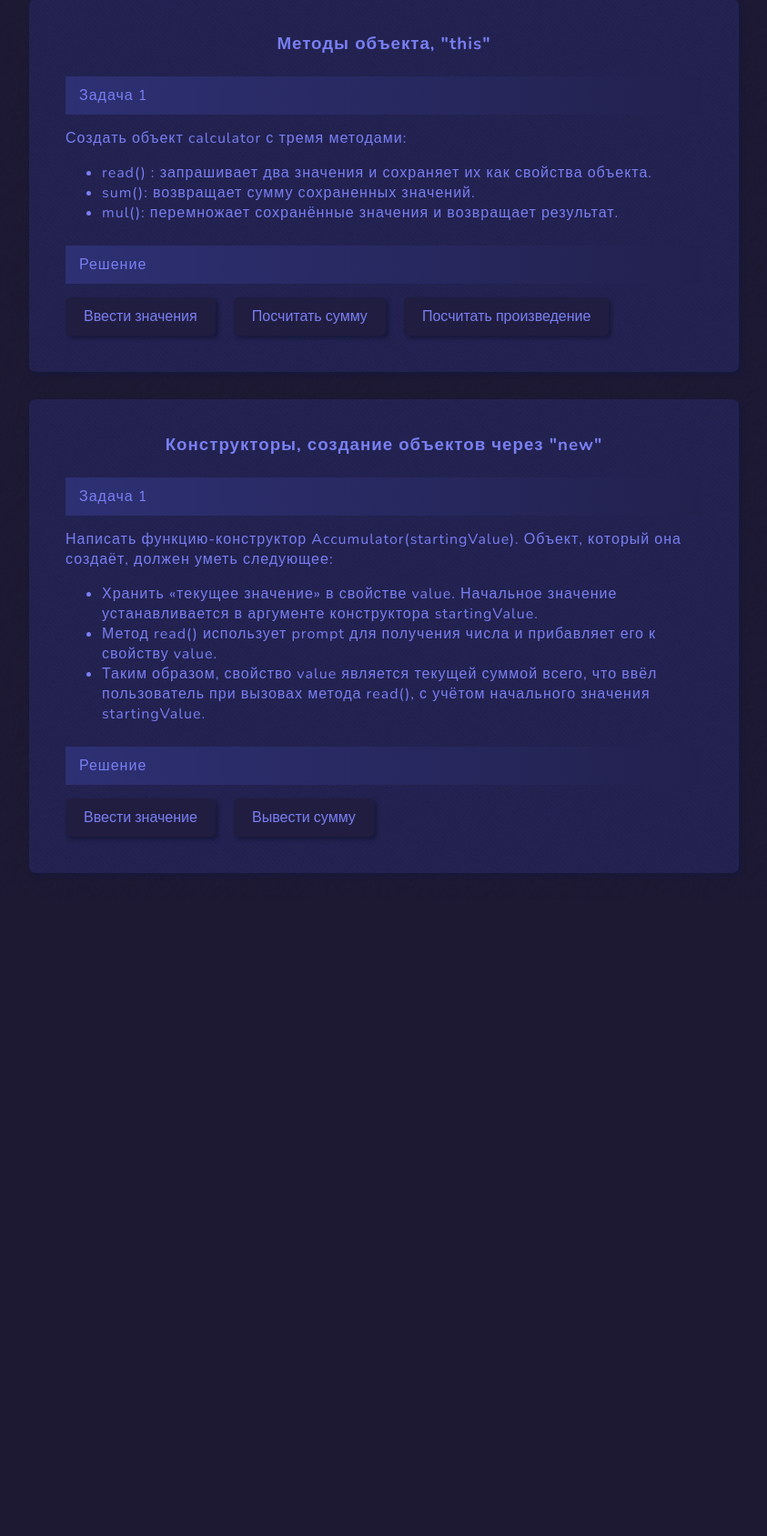
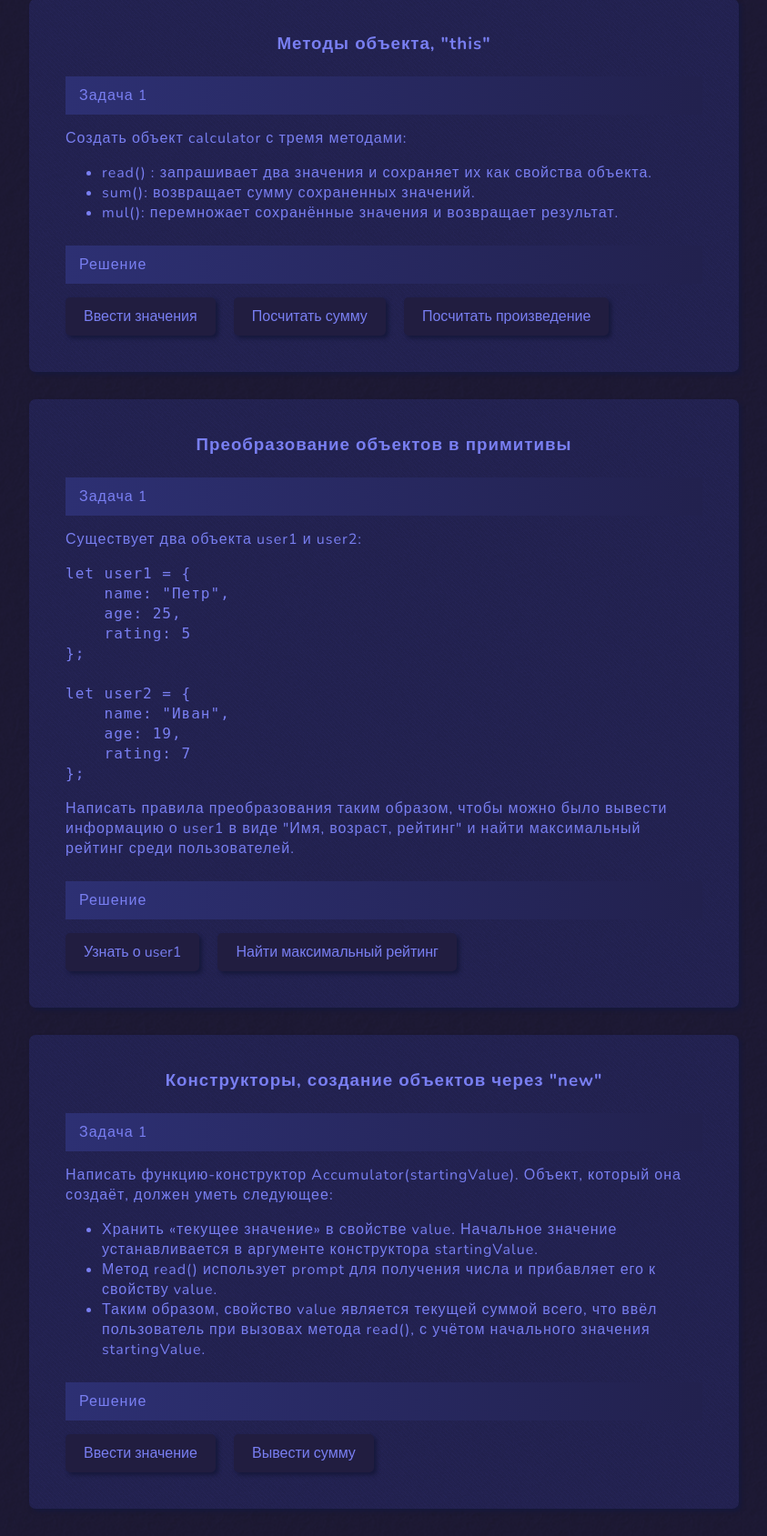
Before and after one commit to pew-rivza/learning, a PHP site: page /Vanilla/Pages/1_Language/Objects_Basics/index.php in a window 1280 px wide. Shown: the part 1050-2739 px from the top of the page at 91% size, without its empty margins (378-1221 px from the left). Before the commit the page ends 2010 px from the top, so only its background shows below. Run offline with PHP 8.4, Linux system fonts and the light colour scheme.

Commit message:
js conversation to primitive theme created

```diff
--- /dev/null
+++ b/Vanilla/Code/1_Language/Objects_Basics/Conversion2Primitive.js
@@ -0,0 +1,23 @@
+'use strict';
+
+let user1 = {
+    name: "Петр",
+    age: 25,
+    rating: 5,
+    [Symbol.toPrimitive]: userToPrimitive
+};
+
+let user2 = {
+    name: "Иван",
+    age: 19,
+    rating: 7,
+    [Symbol.toPrimitive]: userToPrimitive
+};
+
+function userToPrimitive(hint) {
+    return (
+        hint === "string" ?
+            `${this.name}, ${this.age} лет, ★${this.rating}` :
+            this.rating
+    )
+}
--- a/Vanilla/Pages/1_Language/Objects_Basics/index.php
+++ b/Vanilla/Pages/1_Language/Objects_Basics/index.php
@@ -16,7 +16,7 @@ include_once __DIR__ . "/../../common/Menu.php";
         <ul>
             <li><a href="#objects">Объекты</a></li>
             <li><a href="#object-methods">Методы объекта, "this"</a></li>
-            <li><a href="#switch">Преобразование объектов в примитивы</a></li>
+            <li><a href="#conversion-to-primitive">Преобразование объектов в примитивы</a></li>
             <li><a href="#constructors">Конструкторы, создание объектов через "new"</a></li>
         </ul>
     </div>
@@ -24,6 +24,7 @@ include_once __DIR__ . "/../../common/Menu.php";
         <h2>Объекты: основы</h2>
         <? include_once __DIR__ . "/themes/Objects.php"; ?>
         <? include_once __DIR__ . "/themes/ObjectMethods.php"; ?>
+        <? include_once __DIR__ . "/themes/Conversion2Primitive.php"; ?>
         <? include_once __DIR__ . "/themes/Constructors.php"; ?>
     </div>
 </div>
--- /dev/null
+++ b/Vanilla/Pages/1_Language/Objects_Basics/themes/Conversion2Primitive.php
@@ -0,0 +1,41 @@
+<?php
+/**
+ * Created by PhpStorm.
+ * User: Katrin
+ * Date: 29.04.2020
+ * Time: 22:33
+ */
+?>
+
+<script src="/Vanilla/Code/1_Language/Objects_Basics/Conversion2Primitive.js"></script>
+
+<div class="theme">
+    <h3 id="conversion-to-primitive">Преобразование объектов в примитивы</h3>
+    <div class="task">
+        <div class="header">Задача 1</div>
+        Существует два объекта user1 и user2:
+<pre>
+let user1 = {
+    name: "Петр",
+    age: 25,
+    rating: 5
+};
+
+let user2 = {
+    name: "Иван",
+    age: 19,
+    rating: 7
+};
+</pre>
+        Написать правила преобразования таким образом, чтобы можно было
+        вывести информацию о user1 в виде "Имя, возраст, рейтинг"
+        и найти максимальный рейтинг среди пользователей.
+
+        <div class="header">Решение</div>
+        <div class="buttons-bar">
+            <button onclick="alert(user1);">Узнать о user1</button>
+            <button onclick="alert( Math.max(user1, user2) );">
+                Найти максимальный рейтинг</button>
+        </div>
+    </div>
+</div>
```
